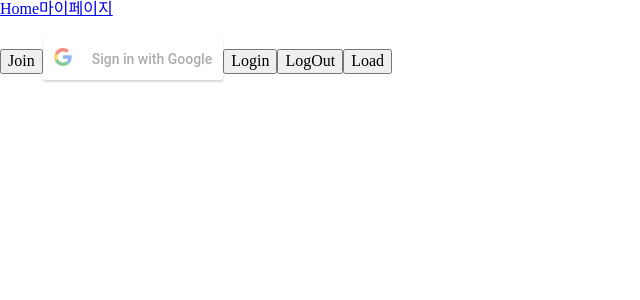
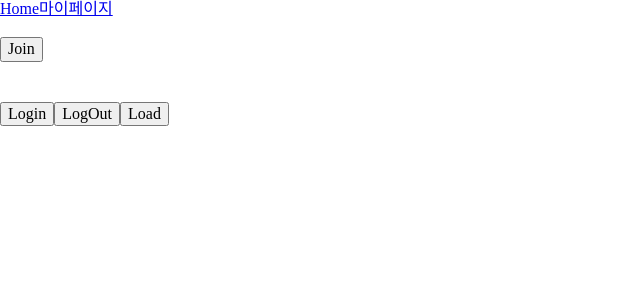
Before and after one commit to Koeunseooooo/CoWithMe_frontend, a React (Create React App) app: page / in a window 1280 px wide. Shown: the top 300 px of the page, without its empty margins (0-640 px from the left). Built offline with nearby package versions, Linux system fonts and the light colour scheme; no server answers.

Commit message:
[fix] change google login library

```diff
--- a/package.json
+++ b/package.json
@@ -4,6 +4,7 @@
   "private": true,
   "dependencies": {
     "@monaco-editor/react": "^4.4.5",
+    "@react-oauth/google": "^0.2.6",
     "@testing-library/jest-dom": "^5.16.4",
     "@testing-library/react": "^13.3.0",
     "@testing-library/user-event": "^13.5.0",
--- a/src/components/Auth/GoogleAuth.js
+++ b/src/components/Auth/GoogleAuth.js
@@ -1,6 +1,7 @@
 import jwtDecode from 'jwt-decode';
 import styled from 'styled-components';
-import GoogleLogin from 'react-google-login';
+// import GoogleLogin from 'react-google-login';
+import { GoogleOAuthProvider, GoogleLogin } from '@react-oauth/google';
 
 import axios from 'axios';
 
@@ -45,11 +46,13 @@ const GoogleAuth = () => {
 
     return (
         <>
-            <GoogleLogin
-                clientId={process.env.REACT_APP_GOOGLE_API_KEY}
-                onSucess={onGoogleSignInSuccess}
-                onFailure={onGoogleSignInFailure}
-            />
+            <GoogleOAuthProvider clientId=''>
+                <GoogleLogin
+                    // clientId={process.env.REACT_APP_GOOGLE_API_KEY}
+                    onSuccess={onGoogleSignInSuccess}
+                    onError={onGoogleSignInFailure}
+                />
+            </GoogleOAuthProvider>
         </>
     )
 
```
Also changed, not shown: 1 other file (tests, documents, lock files or other folders).
